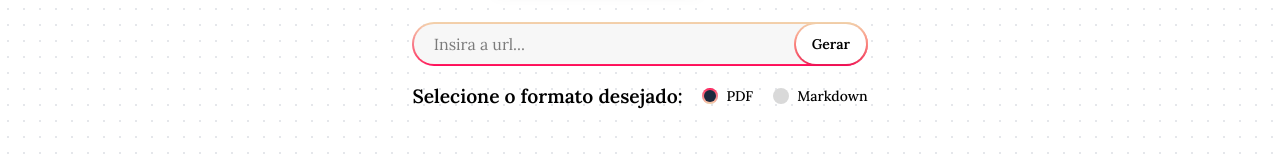
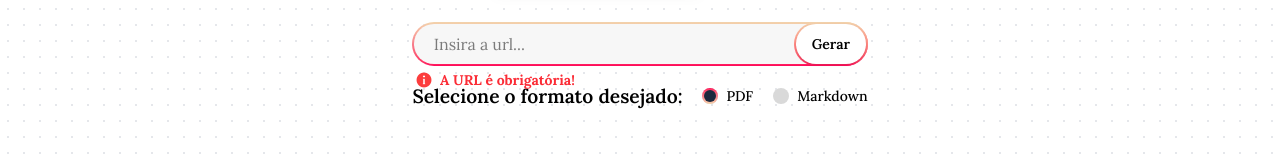
Before and after one commit to Francine02/Lectify, a Next.js app: page /summary in a window 1280 px wide. Both pictures are taken after a click on the button "Gerar". Shown: the part 463-623 px from the top of the page. Built offline with nearby package versions, Linux system fonts and the light colour scheme.

Commit message:
feat: validation and error message

```diff
--- a/src/components/summary/InputUrl.tsx
+++ b/src/components/summary/InputUrl.tsx
@@ -1,7 +1,16 @@
+import { useForm } from "react-hook-form";
 import { useTranslation } from "react-i18next";
+import { Button } from "./Button";
 
 export function InputUrl() {
     const { t } = useTranslation();
+    const { register, handleSubmit, formState: { errors } } = useForm({
+        mode: "onBlur"
+    });
+
+    const onSubmit = () => {
+        console.log('foi')
+    }
 
     return (
         <div className="w-full sm:w-96 md:w-[30rem] m-auto mb-4">
@@ -9,18 +18,32 @@ export function InputUrl() {
                 <div className="m-3 p-[0.11rem] rounded-full bg-gradient-to-t from-rosa via-rosa-secundary to-bege">
                     <label htmlFor="name" className="sr-only">Name</label>
                     <input
+                        {...register('url', {
+                            required: "A URL é obrigatória!",
+                            maxLength: {value: 200, message: "Tamanho da URL excedido!"},
+                            pattern: {
+                                value: /^(?:https?:\/\/)?(?:www\.)?(?:youtube\.com|youtu\.be)\/(?:watch\?v=|embed\/|v\/|.+\?v=)?([^&]+)/,
+                                message: "Url inválida!"
+
+                            }
+                        })}
                         className=" pl-5 pr-20 py-2 w-full rounded-full bg-bg-components focus:outline-none"
                         type="text"
                         id="name"
                         placeholder={t('hero.page2.url')}
                     />
                 </div>
+                {errors.url &&
+                    <div className=" absolute top-12 left-4 text-sm font-bold flex items-center gap-2">
+                        <img src="./assets/info.png" alt="Alerta de erro" className="w-4 h-4"/>
+                        <p className="text-red-500">
+                            {errors?.url.message?.toString()}
+                        </p>
+                    </div>
+                }
+
                 <div className="absolute h-full top-0 right-3 p-0.5 rounded-full bg-gradient-to-t from-[#FF005B] to-[#F2D3AC]">
-                    <button
-                        type="button"
-                        className="flex h-full items-center rounded-full bg-white py-1 px-4 text-center text-sm font-semibold transition-all shadow-sm hover:shadow cursor-pointer hover:opacity-90 active:opacity-85">
-                        {t('hero.page2.button')}
-                    </button>
+                    <Button onClick={() => handleSubmit(onSubmit)()} text={t('hero.page2.button')} />
                 </div>
             </div>
         </div>
```
Also changed, not shown: public/assets/info.png (added).
